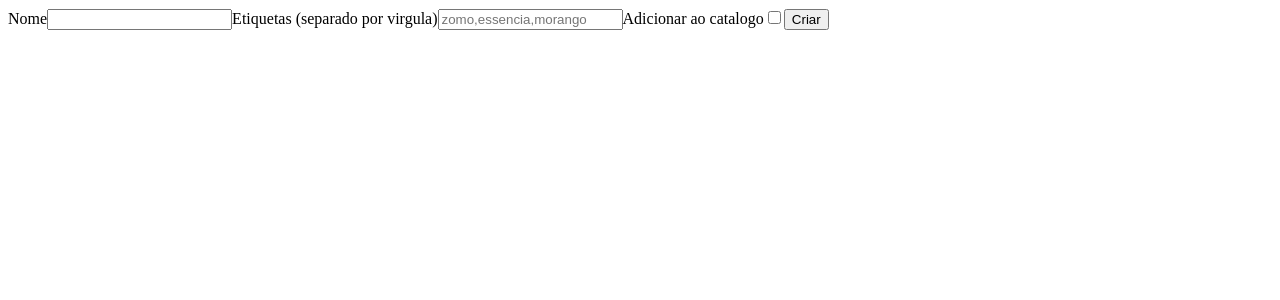
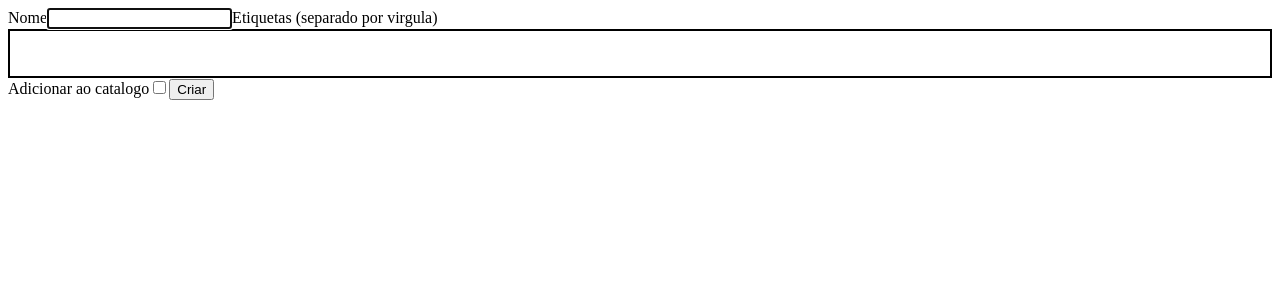
Before and after one commit to G5Olivieri/inout, a React app in the folder frontend/: page /add-product in a window 1280 px wide. Shown: the top 300 px of the page. Built offline with nearby package versions, Linux system fonts and the light colour scheme.

Commit message:
add tags input

```diff
--- a/frontend/src/products/add-product.tsx
+++ b/frontend/src/products/add-product.tsx
@@ -1,8 +1,9 @@
+import TagsInput from '@app/products/components/tags-input'
 import React, { useState } from 'react'
 
 const AddProduct: React.FC = () => {
   const [name, setName] = useState('')
-  const [tags, setTags] = useState('')
+  const [tags, setTags] = useState<Array<string>>([])
   const [AddInCatalog, setAddInCatalog] = useState(false)
   const [price, setPrice] = useState(0)
 
@@ -10,14 +11,9 @@ const AddProduct: React.FC = () => {
     event.preventDefault()
     const request = {
       name,
-      tags: Array.from(
-        tags
-          .split(',')
-          .map((tag) => tag.trim().toLowerCase())
-          .reduce((acc, value) => acc.add(value), new Set())
-      ),
+      tags,
     }
-    fetch('http://localhost:3001/api/v1/products', {
+    console.log('http://localhost:3001/api/v1/products', {
       method: 'POST',
       headers: {
         'Content-Type': 'application/json',
@@ -30,8 +26,8 @@ const AddProduct: React.FC = () => {
     setName(event.target.value)
   }
 
-  const onTagsChange = (event: React.ChangeEvent<HTMLInputElement>) => {
-    setTags(event.target.value)
+  const onTagsChange = (tags: Array<string>) => {
+    setTags(tags)
   }
 
   const onAddPriceChange = (event: React.ChangeEvent<HTMLInputElement>) => {
@@ -51,16 +47,10 @@ const AddProduct: React.FC = () => {
         name="name"
         onChange={onNameChange}
         value={name}
+        autoFocus
       />
       <label htmlFor="tags">Etiquetas (separado por virgula)</label>
-      <input
-        type="text"
-        id="tags"
-        name="tags"
-        placeholder="zomo,essencia,morango"
-        onChange={onTagsChange}
-        value={tags}
-      />
+      <TagsInput onChange={onTagsChange} />
       <label htmlFor="addPrice">Adicionar ao catalogo</label>
       <input
         type="checkbox"
--- /dev/null
+++ b/frontend/src/products/components/tags-input/index.tsx
@@ -0,0 +1,53 @@
+import { Container, Input } from '@app/products/components/tags-input/styles'
+import Tags from '@app/products/components/tags-input/tags'
+import React from 'react'
+
+interface TagsInputProps {
+  onChange: (tags: Array<string>) => void
+}
+
+const TagsInput: React.FC<TagsInputProps> = ({ onChange }) => {
+  const inputElement = React.useRef<HTMLInputElement>(null)
+  const [tags, setTags] = React.useState<Array<string>>([])
+
+  const onClick = () => {
+    if (inputElement.current !== null) {
+      inputElement.current.focus()
+    }
+  }
+
+  const onClose = (index: number) => {
+    const array = [...tags]
+    array.splice(index, 1)
+    changeTags(array)
+  }
+
+  const changeTags = (newTags: Array<string>): void => {
+    setTags(newTags)
+    onChange(newTags)
+  }
+
+  const onKeyDown = (event: React.KeyboardEvent<HTMLInputElement>) => {
+    if (event.key === 'Enter') {
+      event.preventDefault()
+      const input = event.target as HTMLInputElement
+      const newTags = Array.from(
+        new Set([
+          ...tags,
+          ...input.value.split(',').map((tag) => tag.toLowerCase()),
+        ])
+      )
+      changeTags(newTags)
+      input.value = ''
+    }
+  }
+
+  return (
+    <Container onClick={onClick}>
+      <Tags tags={tags} onClose={onClose} />
+      <Input type="text" ref={inputElement} onKeyDown={onKeyDown} />
+    </Container>
+  )
+}
+
+export default TagsInput
--- /dev/null
+++ b/frontend/src/products/components/tags-input/styles.tsx
@@ -0,0 +1,16 @@
+import styled from 'styled-components'
+
+export const Container = styled.div`
+  display: flex;
+  flex-direction: column;
+  border: 2px solid black;
+  padding: 5px;
+`
+
+export const Input = styled.input`
+  padding: 0.4rem;
+
+  font-size: 1.2rem;
+  border: 0;
+  outline: none;
+`
--- /dev/null
+++ b/frontend/src/products/components/tags-input/tag/index.tsx
@@ -0,0 +1,19 @@
+import {
+  Container,
+  TagClose,
+} from '@app/products/components/tags-input/tag/styles'
+
+interface TagProps {
+  name: string
+  index: number
+  onClose: (key: number) => void
+}
+
+const Tag: React.FC<TagProps> = ({ name, onClose, index }) => (
+  <Container>
+    <span>{name}</span>
+    <TagClose onClick={() => onClose(index)} />
+  </Container>
+)
+
+export default Tag
--- /dev/null
+++ b/frontend/src/products/components/tags-input/tag/styles.tsx
@@ -0,0 +1,17 @@
+import styled from 'styled-components'
+
+export const Container = styled.div`
+  display: inline;
+  margin-left: 2px;
+  margin-right: 2px;
+  border: 1px solid black;
+  padding: 2px;
+`
+
+export const TagClose = styled.span`
+  &::after {
+    content: '✕';
+    height: 24px;
+    width: 24px;
+  }
+`
--- /dev/null
+++ b/frontend/src/products/components/tags-input/tags/index.tsx
@@ -0,0 +1,17 @@
+import Tag from '@app/products/components/tags-input/tag'
+import { TagsContainer } from '@app/products/components/tags-input/tags/styles'
+
+interface TagsProps {
+  tags: Array<string>
+  onClose: (key: number) => void
+}
+
+const Tags: React.FC<TagsProps> = ({ tags, onClose }) => (
+  <TagsContainer>
+    {tags.map((tag, i) => (
+      <Tag key={i} index={i} name={tag} onClose={onClose} />
+    ))}
+  </TagsContainer>
+)
+
+export default Tags
--- /dev/null
+++ b/frontend/src/products/components/tags-input/tags/styles.tsx
@@ -0,0 +1,6 @@
+import styled from 'styled-components'
+
+export const TagsContainer = styled.div`
+  display: flex;
+  flex-wrap: wrap;
+`
```
Also changed, not shown: 1 other file (tests, documents, lock files or other folders).
